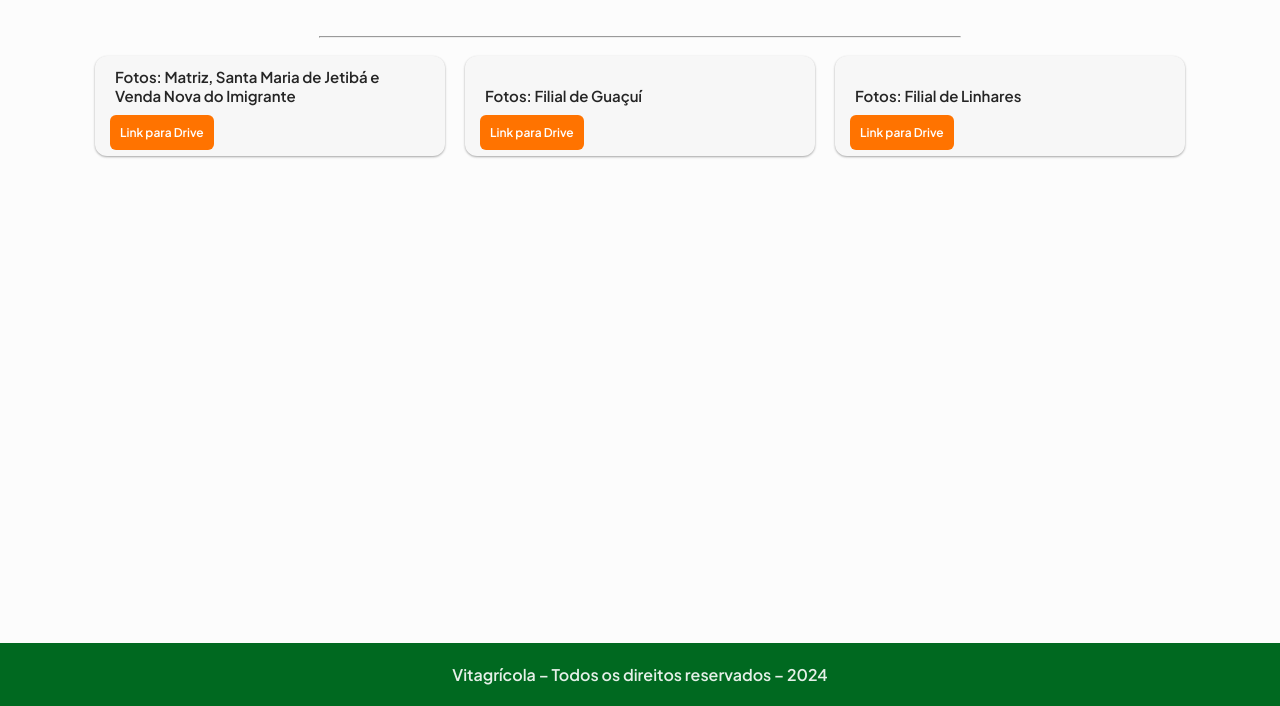
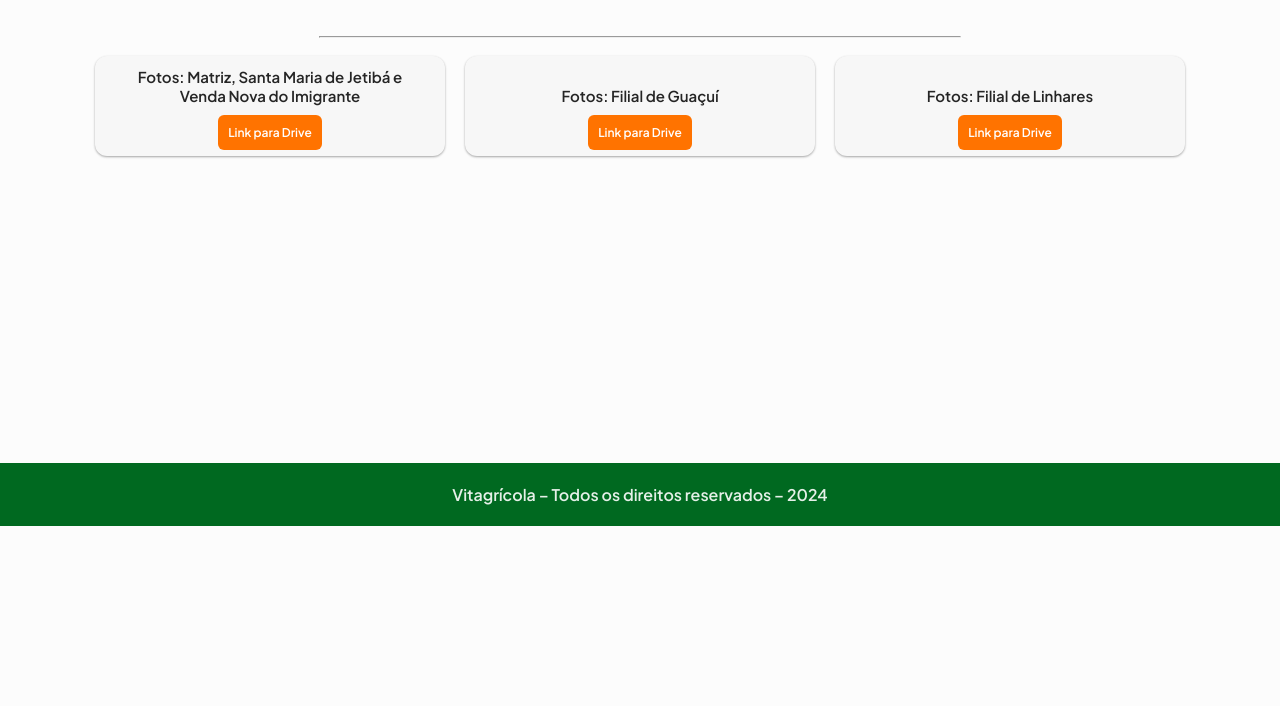
Before and after one commit to vbaaqmoisoixx/Fotos-Vitagr-cola, a plain HTML site: page index.html in a window 1280 px wide. Shown: the part 201-907 px from the top of the page. After the commit the page ends 800 px from the top, so only its background shows below. Drawn offline with Linux system fonts and the light colour scheme.

Commit message:
Update style.css

```diff
--- a/styles/style.css
+++ b/styles/style.css
@@ -7,6 +7,13 @@ body {
     background-color: #fcfcfc;
     font-weight: 600;
 
+}
+
+#produtos-container {
+    display: flex;
+    align-items: center;
+    justify-content: center;
+    text-align: center;
 }
 
 .header {
@@ -49,7 +56,7 @@ h1, a {
     background-color: #006920;
     color: #ffffffe5;
     padding: 5px;
-    margin-top: 29.8rem;
+    margin-top: 18.6rem;
     display: flex;
     flex-direction: column;
 }
```
